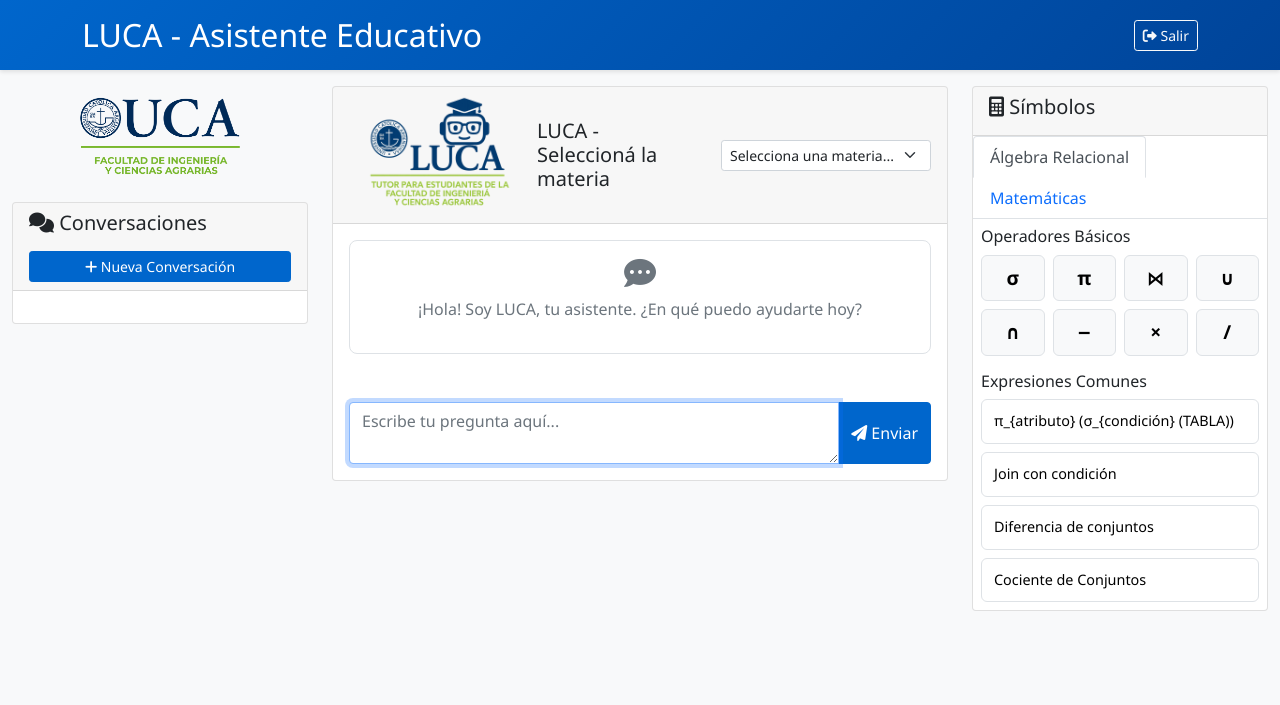
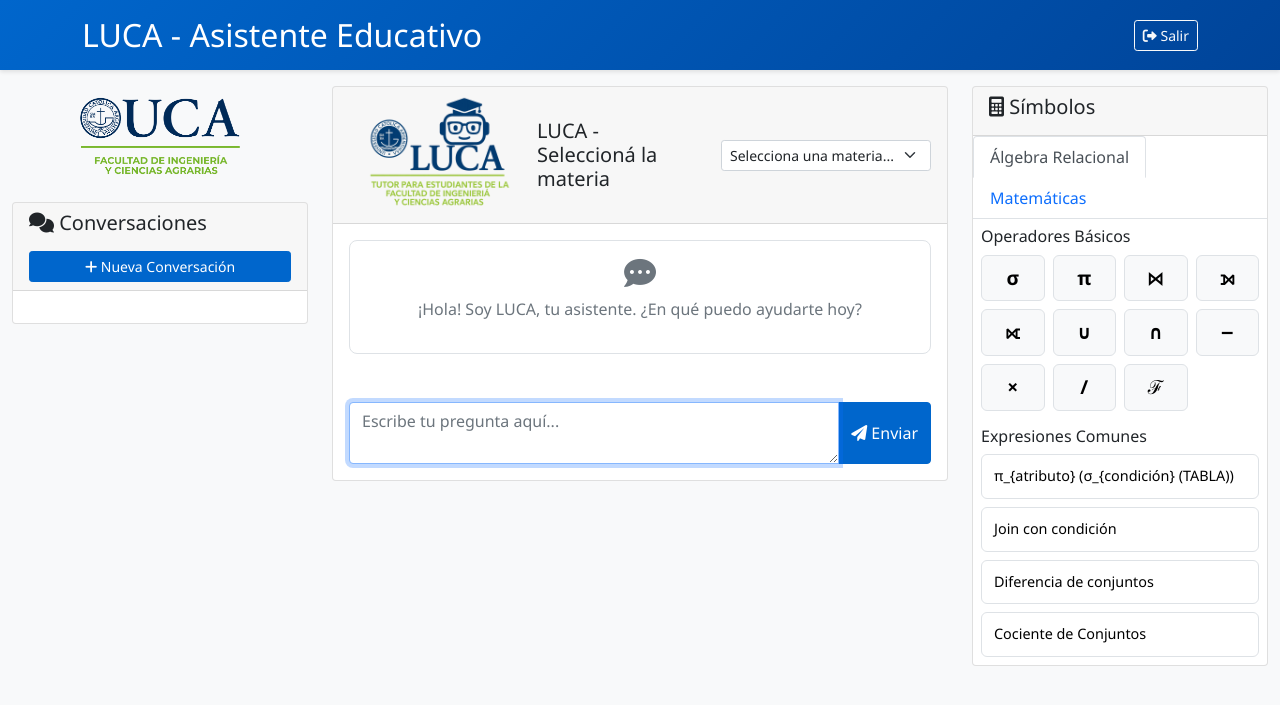
Before and after one commit to ricardo-dipasquale/luca, a Flask app: template frontend/templates/chat.html in a window 1280 px wide. Shown: the top 705 px of the page. Run offline with Flask 3, Linux system fonts and the light colour scheme; the template is opened without the code that fills it, so the values that code supplies are empty.

Commit message:
outer join

```diff
--- a/frontend/templates/chat.html
+++ b/frontend/templates/chat.html
@@ -128,12 +128,15 @@
                                 <div class="symbols-grid mb-3">
                                     <button class="symbol-btn" data-symbol="σ" title="Selección (sigma)">σ</button>
                                     <button class="symbol-btn" data-symbol="π" title="Proyección (pi)">π</button>
-                                    <button class="symbol-btn" data-symbol="⋈" title="Join natural">⋈</button>
+                                    <button class="symbol-btn" data-symbol="⋈" title="Junta">⋈</button>
+                                    <button class="symbol-btn" data-symbol="⟕" title="Junta izquierda (left outer join)">⟕</button>
+                                    <button class="symbol-btn" data-symbol="⟖" title="Junta derecha (right outer join)">⟖</button>
                                     <button class="symbol-btn" data-symbol="∪" title="Unión">∪</button>
                                     <button class="symbol-btn" data-symbol="∩" title="Intersección">∩</button>
                                     <button class="symbol-btn" data-symbol="−" title="Diferencia">−</button>
                                     <button class="symbol-btn" data-symbol="×" title="Producto cartesiano">×</button>
                                     <button class="symbol-btn" data-symbol="/" title="División">/</button>
+                                    <button class="symbol-btn" data-symbol="ℱ" title="F gótica (agrupación)">ℱ</button>
                                 </div>
 
                                 <h6 class="mb-2">Expresiones Comunes</h6>
```
